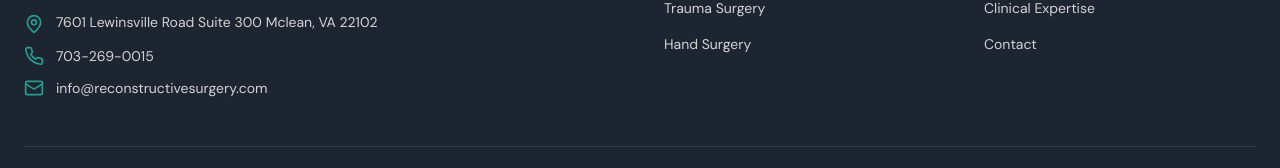
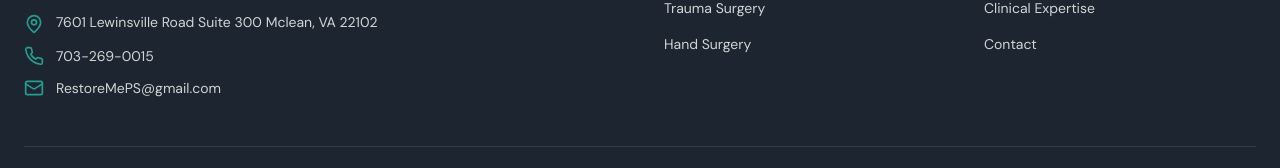
Before and after one commit to rohitGola27/reconstructive-surgery-care, a React (Vite) app: page /clinical-expertise in a window 1280 px wide. Shown: the part 3222-3390 px from the top of the page. Built offline with nearby package versions, Linux system fonts and the light colour scheme; the HTML template or start-up script is replaced by a standard one.

Commit message:
change the email id

```diff
--- a/src/components/Footer.tsx
+++ b/src/components/Footer.tsx
@@ -64,11 +64,11 @@ export function Footer() {
                 <span className="text-sm">703-269-0015</span>
               </a>
               <a
-                href="mailto:info@reconstructivesurgery.com"
+                href="mailto:RestoreMePS@gmail.com"
                 className="flex items-center gap-3 hover:text-primary transition-colors"
               >
                 <Mail className="w-5 h-5 text-primary" />
-                <span className="text-sm">info@reconstructivesurgery.com</span>
+                <span className="text-sm">RestoreMePS@gmail.com</span>
               </a>
             </div>
           </div>
```
